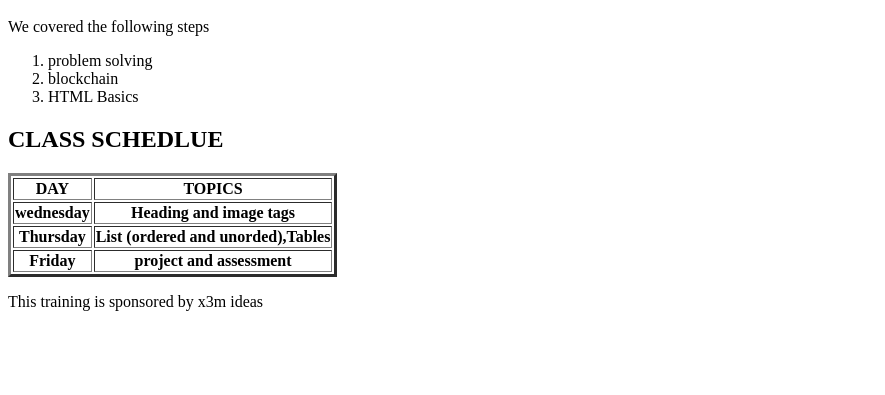
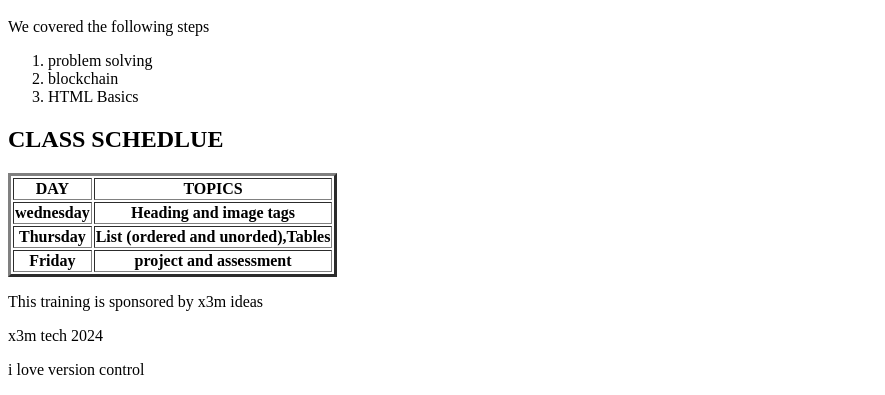
Before and after one commit to ABDULLAHI-45/FIRST-PROJECT, a plain HTML site: page FIRST PROJECT/index.html in a window 1280 px wide. Shown: the part 431-826 px from the top of the page, without its empty margins (0-885 px from the left). Before the commit the page ends 800 px from the top, so only its background shows below. Drawn offline with Linux system fonts and the light colour scheme.

Commit message:
index.html first project

```diff
--- a/FIRST PROJECT/index.html
+++ b/FIRST PROJECT/index.html
@@ -45,6 +45,8 @@
     </tr>
 </table>
 <p>This training is sponsored by x3m ideas</p>
+<p>x3m tech 2024</p>
+<p>i love version control</p>
 
 
 
```
Also changed, not shown: 1 other file.
